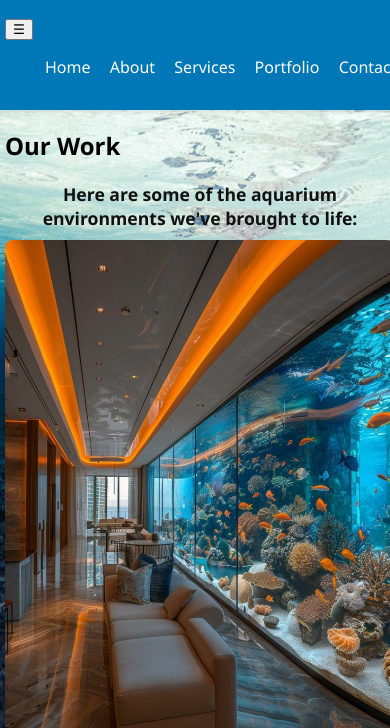
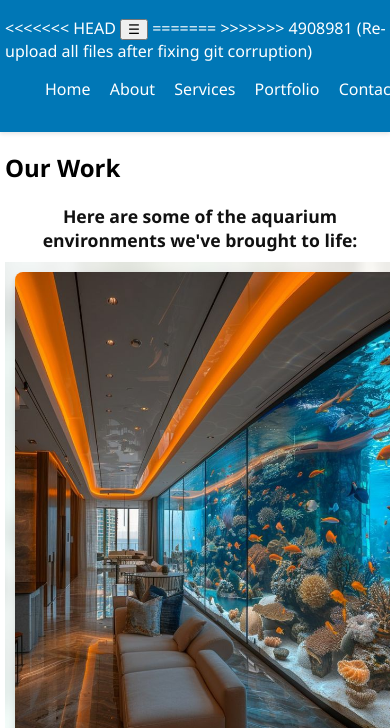
Before and after one commit to kwabenatheo/Goldenkhing-Aquarium-Designs, a plain HTML site: page portfolio.html in a window 390 px wide. Shown: the part 116-844 px from the top of the page. Drawn offline with Linux system fonts and the light colour scheme.

Commit message:
Fresh start: replace all files

```diff
--- a/css/styles.css
+++ b/css/styles.css
@@ -8,8 +8,12 @@ body {
     font-family: 'Segoe UI', sans-serif;
     margin: 0;
     padding: 0;
+<<<<<<< HEAD
     background: url('../images/uw1.avif') no-repeat center center fixed;
     background-size: cover;
+=======
+    background-color: #f4fcff;
+>>>>>>> 4908981 (Re-upload all files after fixing git corruption)
     color: #000000; /* Set all text to black */
     width: 100%; /* Ensure the body spans the full width */
     overflow-x: hidden; /* Prevent horizontal scrolling */
@@ -756,6 +760,7 @@ iframe {
 
 @media (max-width: 768px) {
   .container {
+<<<<<<< HEAD
     max-width: 100vw;
     width: 100vw;
     padding: 0 5px;
@@ -778,5 +783,16 @@ iframe {
   .gallery-grid {
     grid-template-columns: 1fr !important;
     gap: 10px;
+=======
+    max-width: 100vw !important;
+    width: 100vw !important;
+    margin: 0 !important;
+    padding: 10px !important;
+    background-image: url('../images/uw1.avif') !important;
+    background-size: cover !important;
+    background-position: center !important;
+    background-repeat: no-repeat !important;
+    background-color: transparent !important;
+>>>>>>> 4908981 (Re-upload all files after fixing git corruption)
   }
 }
--- a/java/styling.js
+++ b/java/styling.js
@@ -25,10 +25,13 @@ form.addEventListener('submit', async (e) => {
         formResponse.textContent = 'An error occurred. Please try again.';
         formResponse.style.color = 'red';
     }
+<<<<<<< HEAD
 });
 
 const menuToggle = document.querySelector('.menu-toggle');
 const navLinks = document.querySelector('.nav-links');
 menuToggle.addEventListener('click', () => {
     navLinks.classList.toggle('open');
+=======
+>>>>>>> 4908981 (Re-upload all files after fixing git corruption)
 });
--- a/portfolio.html
+++ b/portfolio.html
@@ -13,7 +13,10 @@
     <div class="container header-content">
       <h1 class="logo">Goldenkhing Aquarium Designs</h1>
       <nav>
+<<<<<<< HEAD
         <button class="menu-toggle" aria-label="Open navigation">&#9776;</button>
+=======
+>>>>>>> 4908981 (Re-upload all files after fixing git corruption)
         <ul class="nav-links">
           <li><a href="index.html">Home</a></li>
           <li><a href="about.html">About</a></li>
@@ -55,6 +58,7 @@
     </div>
   </footer>
 
+<<<<<<< HEAD
   <script>
   const menuToggle = document.querySelector('.menu-toggle');
   const navLinks = document.querySelector('.nav-links');
@@ -63,5 +67,7 @@
   });
   </script>
 
+=======
+>>>>>>> 4908981 (Re-upload all files after fixing git corruption)
 </body>
 </html>
```
Also changed, not shown: about.html (+6 -0 lines), contact.html (+6 -0 lines), faq.html (+10 -0 lines), services.html (+6 -0 lines).
